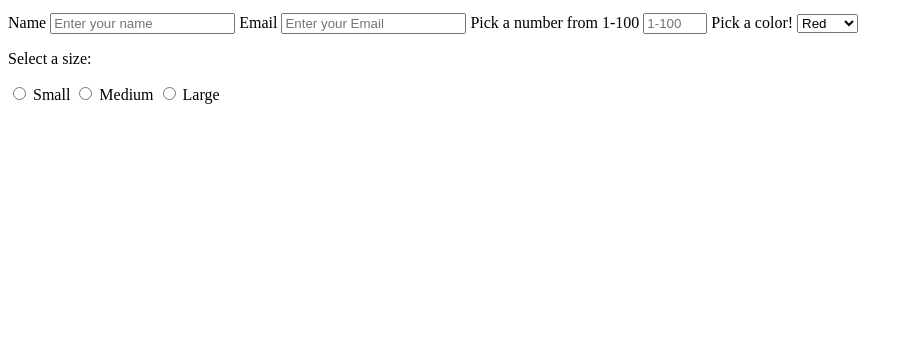
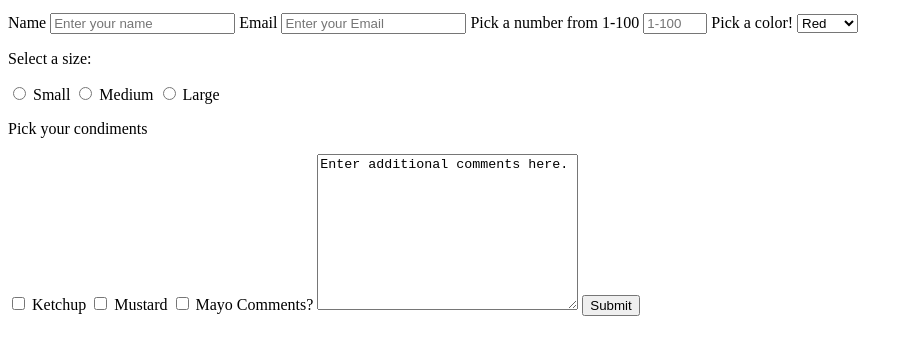
Before and after one commit to mallred7/FCC-RWD-Survey, a plain HTML site: page index.html in a window 1280 px wide. Shown: the part 101-456 px from the top of the page, without its empty margins (0-913 px from the left). Drawn offline with Linux system fonts and the light colour scheme.

Commit message:
attempt stories 14, 15, and 16

```diff
--- a/index.html
+++ b/index.html
@@ -28,6 +28,17 @@
     <label for="med">Medium</label>
     <input id="lg" type="radio" name="size">
     <label for="lg">Large</label>
+    <p>Pick your condiments</p>
+    <input type="checkbox" id="ketchup" value="ketchup">
+    <label for="ketchup">Ketchup</label>
+    <input type="checkbox" id="mustard" value="mustard">
+    <label for="mustard">Mustard</label>
+    <input type="checkbox" id="mayo" value="mayo">
+    <label for="mayo">Mayo</label>
+
+    <label for="comments">Comments?</label>
+    <textarea name="comments" id="comments" cols="30" rows="10">Enter additional comments here.</textarea>
+    <button type="button">Submit</button>
 </form>
 
 <body>
```
